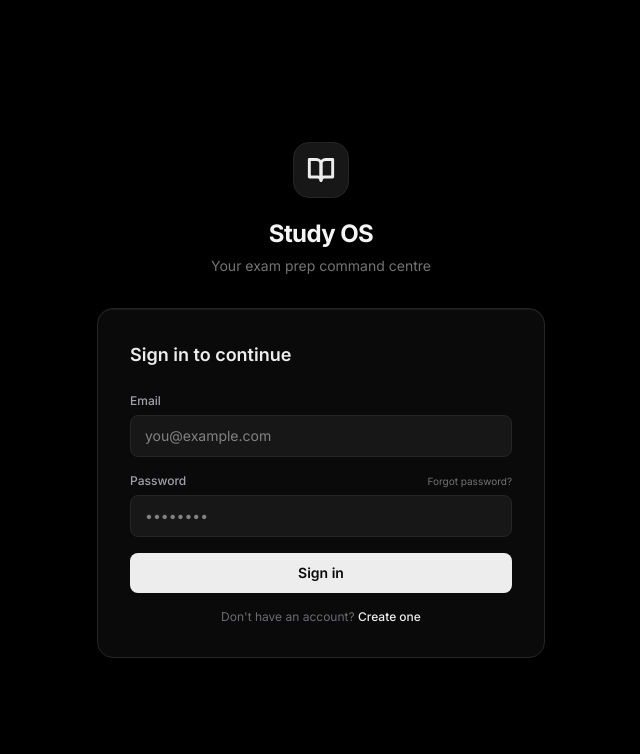
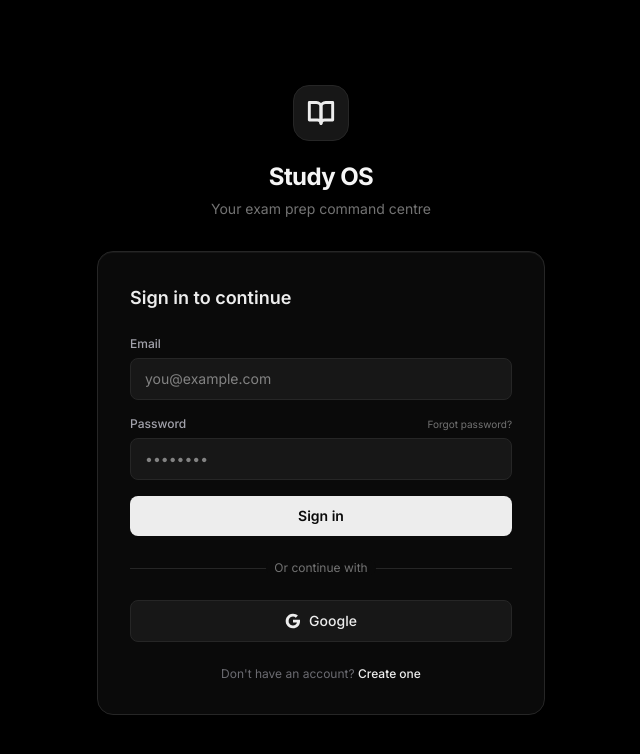
Before and after one commit to himanchal08/study-os, a Next.js app: page /login in a window 1280 px wide. Shown: the top 754 px of the page, without its empty margins (319-959 px from the left). Built offline with nearby package versions, Linux system fonts and the light colour scheme.

Commit message:
feat: implement Google sign-in functionality and enhance sign-up flow

```diff
--- a/src/features/auth/LoginForm.tsx
+++ b/src/features/auth/LoginForm.tsx
@@ -1,14 +1,27 @@
 "use client";
 
-import { useState, useActionState } from "react";
+import { useState, useActionState, useEffect } from "react";
 import Link from "next/link";
-import { signIn, signUp } from "./actions";
+import { signIn, signUp, signInWithGoogle } from "./actions";
 import type { AuthState } from "./actions";
 
 const INITIAL_STATE: AuthState = null;
 
 export function LoginForm() {
   const [isSignUp, setIsSignUp] = useState(false);
+  const [lastUsed, setLastUsed] = useState<string | null>(null);
+
+  useEffect(() => {
+    setLastUsed(localStorage.getItem("lastUsedAuth"));
+  }, []);
+
+  const handleEmailSubmit = () => {
+    localStorage.setItem("lastUsedAuth", "email");
+  };
+
+  const handleGoogleSubmit = () => {
+    localStorage.setItem("lastUsedAuth", "google");
+  };
 
   const [signInState, signInAction, signInPending] = useActionState(
     signIn,
@@ -24,7 +37,8 @@
   const pending = isSignUp ? signUpPending : signInPending;
 
   return (
-    <form action={formAction} className="space-y-4">
+    <div className="w-full">
+      <form action={formAction} onSubmit={handleEmailSubmit} className="space-y-4">
         <div>
           <label
             htmlFor="email"
@@ -139,12 +153,61 @@
           ) : isSignUp ? (
             "Create account"
           ) : (
-          "Sign in"
+            <span className="flex items-center justify-center gap-2">
+              Sign in
+              {lastUsed === "email" && (
+                <span className="text-[10px] px-1.5 py-0.5 rounded-full bg-neutral-800 text-neutral-400 font-medium tracking-wide border border-neutral-700">Last used</span>
+              )}
+            </span>
           )}
         </button>
+      </form>
+
+      <div className="relative my-6">
+        <div className="absolute inset-0 flex items-center">
+          <div className="w-full border-t border-neutral-800"></div>
+        </div>
+        <div className="relative flex justify-center text-xs">
+          <span className="px-2 bg-[#0a0a0a] text-neutral-500 rounded-lg">Or continue with</span>
+        </div>
+      </div>
+
+      <form action={signInWithGoogle} onSubmit={handleGoogleSubmit}>
+        <button
+          type="submit"
+          className="w-full flex items-center justify-center gap-2 py-2.5 rounded-lg text-sm font-medium transition-all hover:bg-neutral-800 active:scale-[0.98] border border-neutral-800"
+          style={{
+            background: "#171717",
+            color: "#ededed",
+          }}
+        >
+          <svg className="w-4 h-4" viewBox="0 0 24 24">
+            <path
+              fill="currentColor"
+              d="M22.56 12.25c0-.78-.07-1.53-.2-2.25H12v4.26h5.92c-.26 1.37-1.04 2.53-2.21 3.31v2.77h3.57c2.08-1.92 3.28-4.74 3.28-8.09z"
+            />
+            <path
+              fill="currentColor"
+              d="M12 23c2.97 0 5.46-.98 7.28-2.66l-3.57-2.77c-.98.66-2.23 1.06-3.71 1.06-2.86 0-5.29-1.93-6.16-4.53H2.18v2.84C3.99 20.53 7.7 23 12 23z"
+            />
+            <path
+              fill="currentColor"
+              d="M5.84 14.09c-.22-.66-.35-1.36-.35-2.09s.13-1.43.35-2.09V7.07H2.18C1.43 8.55 1 10.22 1 12s.43 3.45 1.18 4.93l2.85-2.22.81-.62z"
+            />
+            <path
+              fill="currentColor"
+              d="M12 5.38c1.62 0 3.06.56 4.21 1.64l3.15-3.15C17.45 2.09 14.97 1 12 1 7.7 1 3.99 3.47 2.18 7.07l3.66 2.84c.87-2.6 3.3-4.53 6.16-4.53z"
+            />
+          </svg>
+          Google
+          {lastUsed === "google" && (
+            <span className="text-[10px] px-1.5 py-0.5 ml-1 rounded-full bg-neutral-800 text-neutral-400 font-medium tracking-wide border border-neutral-700">Last used</span>
+          )}
+        </button>
+      </form>
 
       <p
-        className="text-center text-xs"
+        className="text-center text-xs mt-6"
         style={{ color: "rgba(226,226,240,0.45)" }}
       >
         {isSignUp ? "Already have an account?" : "Don't have an account?"}{" "}
@@ -157,6 +220,6 @@
           {isSignUp ? "Sign in" : "Create one"}
         </button>
       </p>
-    </form>
+    </div>
   );
 }
--- a/src/features/auth/actions.ts
+++ b/src/features/auth/actions.ts
@@ -46,7 +46,7 @@
   }
 
   const supabase = await createClient();
-  const { error } = await supabase.auth.signUp({
+  const { data, error } = await supabase.auth.signUp({
     email,
     password,
     options: {
@@ -58,7 +58,12 @@
     return { error: error.message };
   }
 
-  return { message: "Check your email for a confirmation link." };
+  // If email confirmation is disabled, user is immediately logged in
+  if (data?.session) {
+    redirect("/");
+  }
+
+  return { message: "Account created successfully! You can now sign in." };
 }
 
 export async function signOut() {
@@ -105,3 +110,22 @@
 
   redirect("/");
 }
+
+export async function signInWithGoogle() {
+  const supabase = await createClient();
+  const { data, error } = await supabase.auth.signInWithOAuth({
+    provider: "google",
+    options: {
+      redirectTo: `${process.env.NEXT_PUBLIC_APP_URL ?? "http://localhost:3000"}/auth/callback`,
+    },
+  });
+
+  if (error) {
+    console.error("Google Auth Error:", error.message);
+    redirect("/login?error=Could not sign in with Google");
+  }
+
+  if (data.url) {
+    redirect(data.url);
+  }
+}
```
Lines whose indentation alone changed are shown as unchanged.
